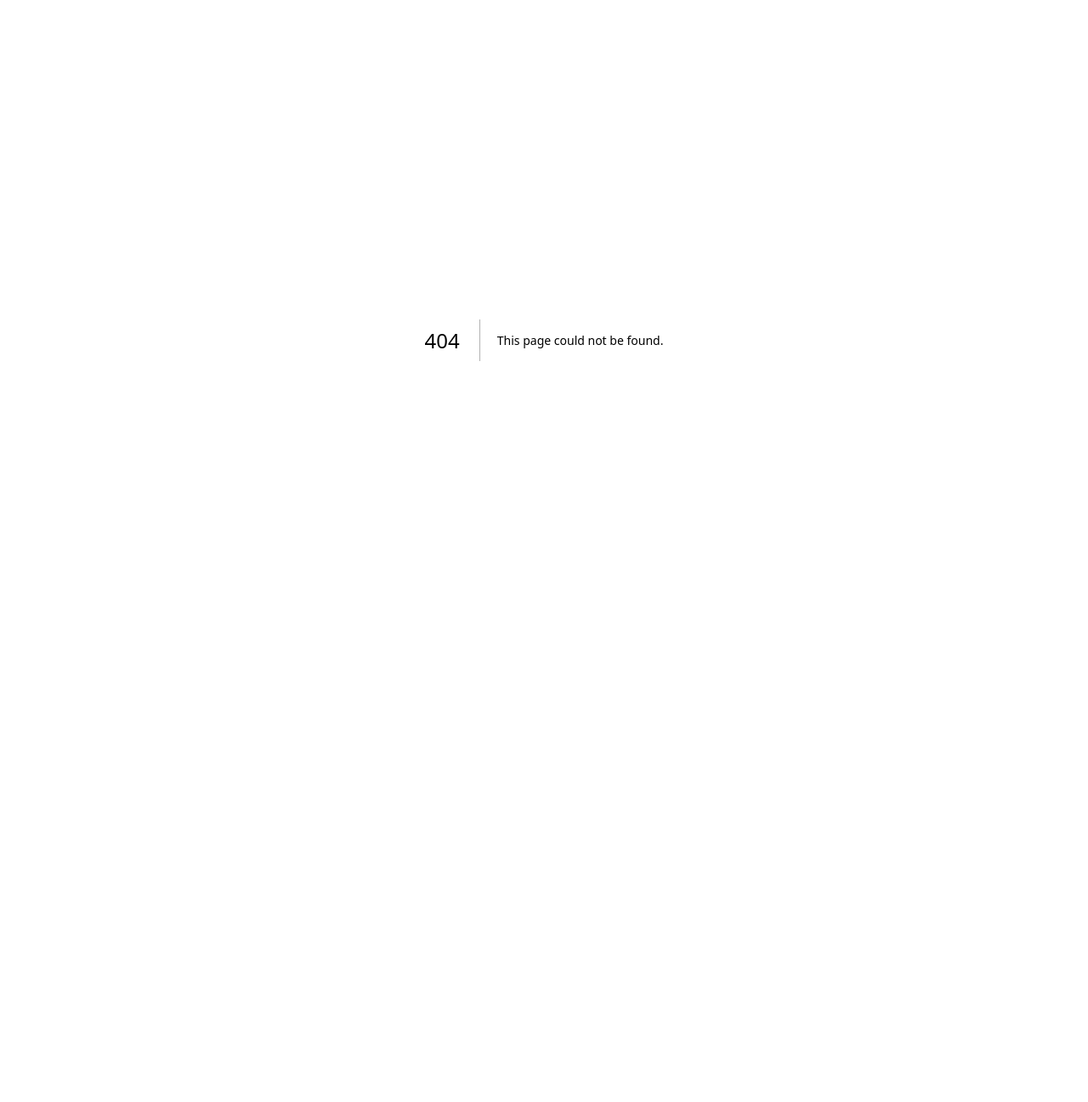
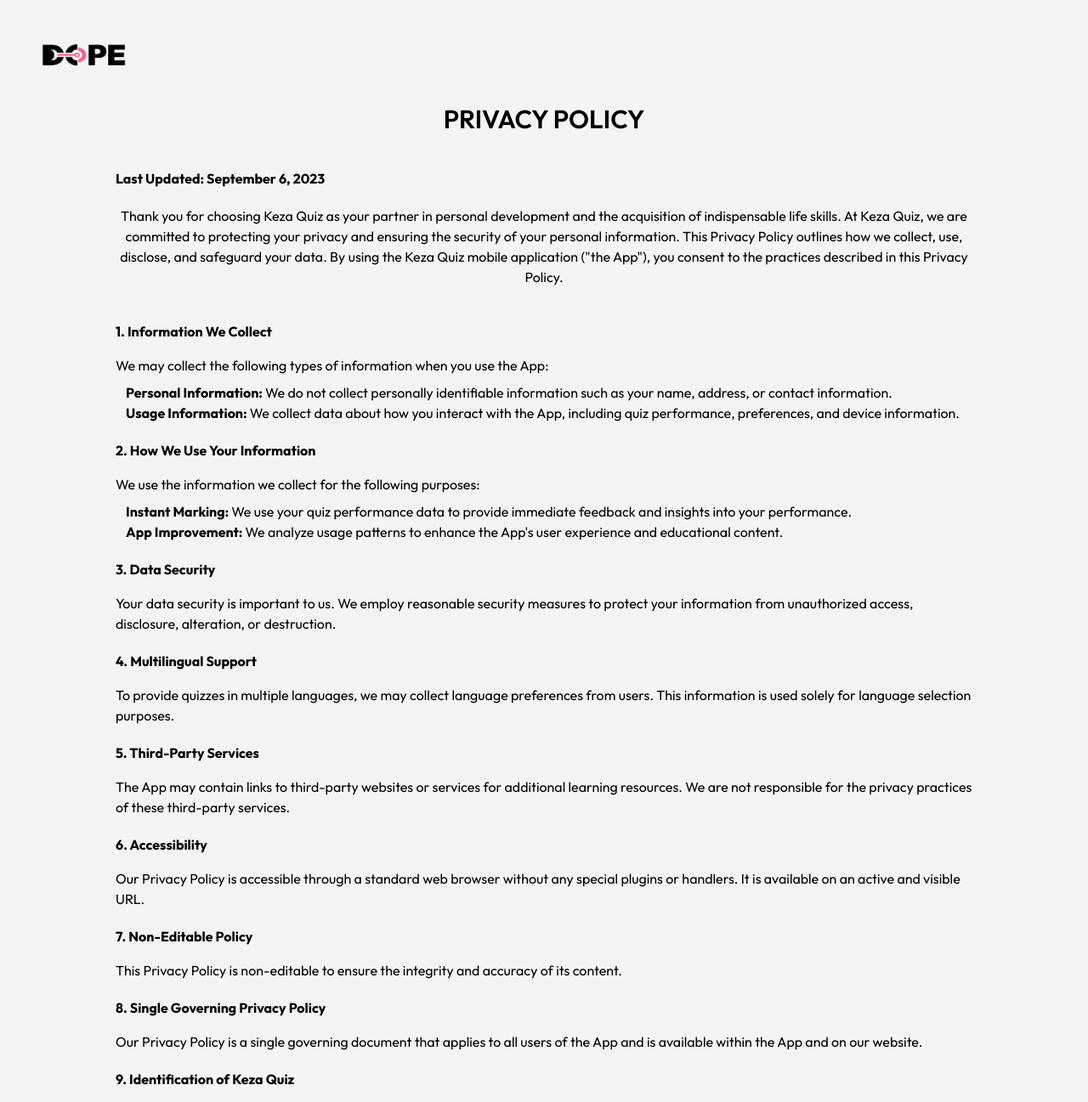
Before and after one commit to Toussaint-Manzi/dope-initatiaves, a Next.js app: page /privacy in a window 1280 px wide. Before the commit this address had no page. Shown: the top 1297 px of the page at 85% size. Before the commit the page ends 800 px from the top, so only its background shows below. Built offline with nearby package versions, Linux system fonts and the light colour scheme.

Commit message:
adding privacy page

```diff
--- /dev/null
+++ b/src/pages/privacy.js
@@ -0,0 +1,94 @@
+import Link from 'next/link';
+import Image from 'next/image';
+import React, { useState } from 'react'
+import styles from '../styles/home.module.css'
+
+const privacy = () => {
+    const [ accepted, setAccepted ] = useState(false);
+
+  return (
+    <div className={`${styles.navbar} bg-gray-100 px-10 py-5`}>
+        <Link href='/'>
+          <div className="w-[120px] h-[90px] relative rounded-3xl ">
+            <Image
+              src="/assets/images/logo.png"
+              alt="logo"
+              fill={true}
+            />
+          </div>
+        </Link>
+        <div className='mx-24 lg:mx-8 xs:mx-5 xtra:mx-3'>
+            <h1 className='text-center text-3xl font-semibold mt-3 uppercase mb-10'>Privacy Policy</h1>
+            <h1 className='font-bold mb-5'>Last Updated: September 6, 2023</h1>
+            <h1 className='text-center mb-10'>Thank you for choosing Keza Quiz as your partner in personal development and the acquisition of indispensable life skills. At Keza Quiz, we are committed to protecting your privacy and ensuring the security of your personal information. This Privacy Policy outlines how we collect, use, disclose, and safeguard your data. By using the Keza Quiz mobile application ("the App"), you consent to the practices described in this Privacy Policy.</h1>
+                <div>
+                    <h1 className='mb-4 xs:text-sm font-bold'>{`1. Information We Collect`}</h1>
+                    <h1 className='mb-2'>{`We may collect the following types of information when you use the App:`}</h1>
+                    <ul className='ml-3'>
+                        <li>
+                            <span className='font-bold'>Personal Information: </span>We do not collect personally identifiable information such as your name, address, or contact information.
+                        </li>
+                        <li>
+                            <span className='font-bold'>Usage Information: </span>We collect data about how you interact with the App, including quiz performance, preferences, and device information.
+                        </li>
+                    </ul>
+                </div>
+                <div className='mt-5'>
+                    <h1 className='mb-4 xs:text-sm font-bold'>{`2. How We Use Your Information`}</h1>
+                    <h1 className='mb-2'>{`We use the information we collect for the following purposes:`}</h1>
+                    <ul className='ml-3'>
+                        <li>
+                            <span className='font-bold'>Instant Marking: </span>We use your quiz performance data to provide immediate feedback and insights into your performance.
+                        </li>
+                        <li>
+                            <span className='font-bold'>App Improvement: </span>We analyze usage patterns to enhance the App's user experience and educational content.
+                        </li>
+                    </ul>
+                </div>
+                <div className='mt-5'>
+                    <h1 className='mb-4 xs:text-sm font-bold'>{`3. Data Security`}</h1>
+                    <h1 className='mb-2'>{`Your data security is important to us. We employ reasonable security measures to protect your information from unauthorized access, disclosure, alteration, or destruction.`}</h1>
+                </div>
+                <div className='mt-5'>
+                    <h1 className='mb-4 xs:text-sm font-bold'>{`4. Multilingual Support`}</h1>
+                    <h1 className='mb-2'>{`To provide quizzes in multiple languages, we may collect language preferences from users. This information is used solely for language selection purposes.`}</h1>
+                </div>
+                <div className='mt-5'>
+                    <h1 className='mb-4 xs:text-sm font-bold'>{`5. Third-Party Services`}</h1>
+                    <h1 className='mb-2'>{`The App may contain links to third-party websites or services for additional learning resources. We are not responsible for the privacy practices of these third-party services.`}</h1>
+                </div>
+                <div className='mt-5'>
+                    <h1 className='mb-4 xs:text-sm font-bold'>{`6. Accessibility`}</h1>
+                    <h1 className='mb-2'>{`Our Privacy Policy is accessible through a standard web browser without any special plugins or handlers. It is available on an active and visible URL.`}</h1>
+                </div>
+                <div className='mt-5'>
+                    <h1 className='mb-4 xs:text-sm font-bold'>{`7. Non-Editable Policy`}</h1>
+                    <h1 className='mb-2'>{`This Privacy Policy is non-editable to ensure the integrity and accuracy of its content.`}</h1>
+                </div>
+                <div className='mt-5'>
+                    <h1 className='mb-4 xs:text-sm font-bold'>{`8. Single Governing Privacy Policy`}</h1>
+                    <h1 className='mb-2'>{`Our Privacy Policy is a single governing document that applies to all users of the App and is available within the App and on our website.`}</h1>
+                </div>
+                <div className='mt-5'>
+                    <h1 className='mb-4 xs:text-sm font-bold'>{`9. Identification of Keza Quiz`}</h1>
+                    <h1 className='mb-2'>{`This Privacy Policy clearly identifies Keza Quiz as the entity responsible for the App.`}</h1>
+                </div>
+                <div className='mt-5'>
+                    <h1 className='mb-4 xs:text-sm font-bold'>{`Contact Us`}</h1>
+                    <h1 className='mb-2'>{`If you have any questions or concerns about this Privacy Policy or our data practices please contact us at,`} <a className='text-blue-500' href="dopeinitiativesltd@gmail.com">dopeinitiativesltd@gmail.com</a></h1>
+                </div>
+                <div className='mt-5'>
+                    <h1 className='mb-2'>{`By using the App, you acknowledge that you have read and agree to this Privacy Policy. We may update this Privacy Policy from time to time, and the updated version will be posted on our website and within the App. It is your responsibility to review this Privacy Policy periodically for any changes.`}</h1>
+                </div>
+                <div className='mt-5'>
+                    <h1 className='mb-2'>{`Download Keza Quiz and embark on a transformative journey towards personal growth, enriched knowledge, and heightened decision-making capabilities. With instant marking, multilingual support, and an intuitive interface, Keza Quiz illuminates the path to a more empowered future. Remember: knowledge is the key, and Keza Quiz is your guide.`}</h1>
+                </div>
+                <div className='mt-5'>
+                    <h1 className='mb-2 font-bold'>{`This Privacy Policy is effective as of the date last updated above.`}</h1>
+                </div>
+            </div>
+    </div>
+  )
+}
+
+export default privacy
```
